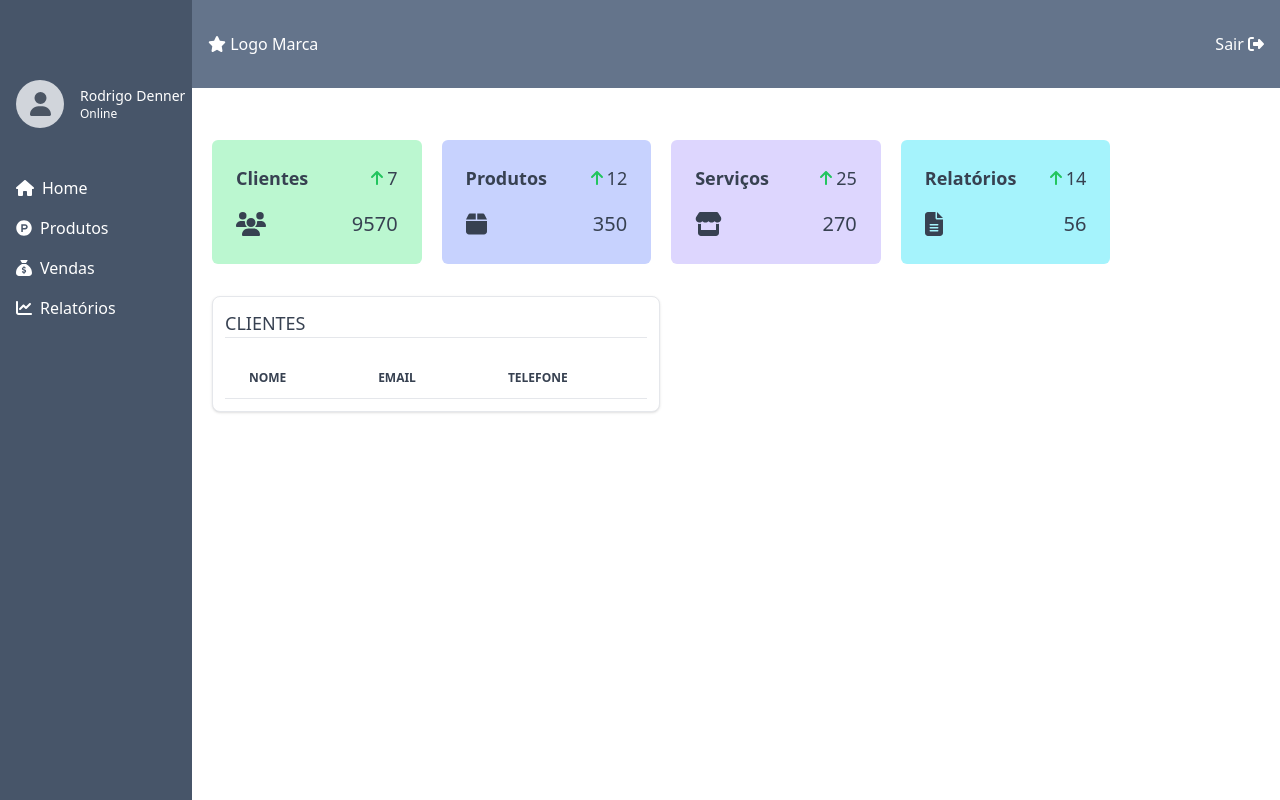
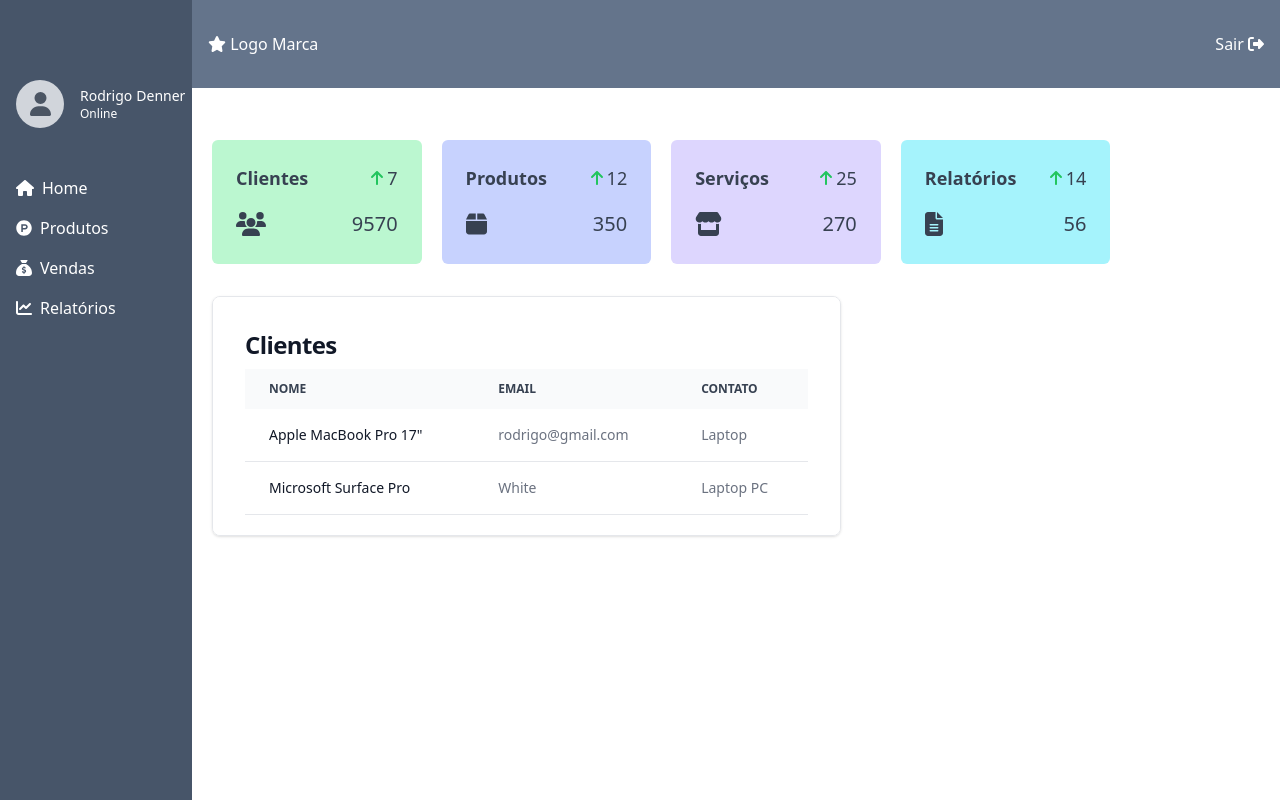
Before and after one commit to rodrigodenner/Dashboard-LaraVue, a Vue app in the folder front-end/: page /home in a window 1280 px wide. Built offline with nearby package versions, Linux system fonts and the light colour scheme.

Commit message:
Update Contatos Table

```diff
--- a/front-end/src/components/lists/ListComponent.vue
+++ b/front-end/src/components/lists/ListComponent.vue
@@ -1,51 +1,53 @@
-<!-- Listcomponent.vue -->
-
 <template>
-  <div class="max-w-md p-3 bg-white border border-gray-200 rounded-lg shadow">
-    <div class="mb-5 text-lg text-gray-700 uppercase bg-white border-b bg-gray-50 d">
-      <h3>Clientes</h3>
-    </div>
-    <div class="relative overflow-x-auto overflow-y-auto">
-      <table class="w-full text-sm text-left text-gray-500 rtl:text-right">
-        <thead class="text-xs text-gray-700 uppercase bg-white border-b bg-gray-50 d">
+<div class="overflow-scroll ">
+  <h4 class="mb-2 text-2xl font-bold tracking-tight text-gray-900 dark:text-white" >Clientes</h4>
+    <table class="w-full text-sm text-left text-gray-500 rtl:text-right dark:text-gray-400">
+        <thead class="text-xs text-gray-700 uppercase bg-gray-50 dark:bg-gray-700 dark:text-gray-400">
             <tr>
-            <th scope="col" class="sticky top-0 z-10 px-6 py-3 bg-white">
+                <th scope="col" class="px-6 py-3">
                     Nome
                 </th>
-            <th scope="col" class="sticky top-0 z-10 px-6 py-3 bg-white">
+                <th scope="col" class="px-6 py-3">
                     Email
                 </th>
-            <th scope="col" class="sticky top-0 z-10 px-6 py-3 bg-white">
-              Telefone
+                <th scope="col" class="px-6 py-3">
+                    Contato
                 </th>
+
             </tr>
         </thead>
-        <tbody>
-          <tr v-for="(item, index) in items" :key="index" class="bg-white border-b d">
-            <th scope="row" class="px-6 py-4 font-medium text-gray-900 whitespace-nowrap">
-
+        <tbody class="overflow-y-auto max-h-72 ">
+            <tr class="bg-white border-b dark:bg-gray-800 dark:border-gray-700">
+                <th scope="row" class="px-6 py-4 font-medium text-gray-900 whitespace-nowrap dark:text-white">
+                    Apple MacBook Pro 17"
                 </th>
                 <td class="px-6 py-4">
-              {{ item.email }}
+                    rodrigo@gmail.com
                 </td>
                 <td class="px-6 py-4">
-              {{ item.phone }}
+                    Laptop
+                </td>
+            </tr>
+            <tr class="bg-white border-b dark:bg-gray-800 dark:border-gray-700">
+                <th scope="row" class="px-6 py-4 font-medium text-gray-900 whitespace-nowrap dark:text-white">
+                    Microsoft Surface Pro
+                </th>
+                <td class="px-6 py-4">
+                    White
+                </td>
+                <td class="px-6 py-4">
+                    Laptop PC
                 </td>
             </tr>
         </tbody>
     </table>
-    </div>
 </div>
 </template>
 
 <script>
 export default {
   data() {
-    return {
-      items: [
-        // Adicione seus dados aqui
-      ],
-    };
+    return {};
   },
 };
 </script>
@@ -53,9 +55,4 @@ export default {
 <style scoped>
 /* Estilos específicos para o componente Listcomponent */
 /* Adicione estilos adicionais conforme necessário */
-/* A altura máxima não é mais definida para permitir a rolagem vertical */
-.table-scrollable {
-  max-height: 96px; /* Ajuste conforme necessário */
-  overflow-y: auto;
-}
 </style>
--- a/front-end/src/views/admin/dashboard/HomeView.vue
+++ b/front-end/src/views/admin/dashboard/HomeView.vue
@@ -51,13 +51,9 @@
           </div>
         </div>
         <div>
-          <list-component>
-            <div class="flex flex-wrap">
-              <div class="w-full mr-5 sm:w-1/2 md:w-1/3 lg:w-1/4 xl:w-1/5 ">
-
-              </div>
-            </div>
-          </list-component>
+          <div class="w-3/5 p-4 overflow-y-auto bg-white border border-gray-200 rounded-lg shadow max-h-60 sm:p-8 dark:bg-gray-800 dark:border-gray-700">
+            <list-component></list-component>
+          </div>
         </div>
       </template>
     </dashboard-component>
```
Lines whose indentation alone changed are shown as unchanged.
